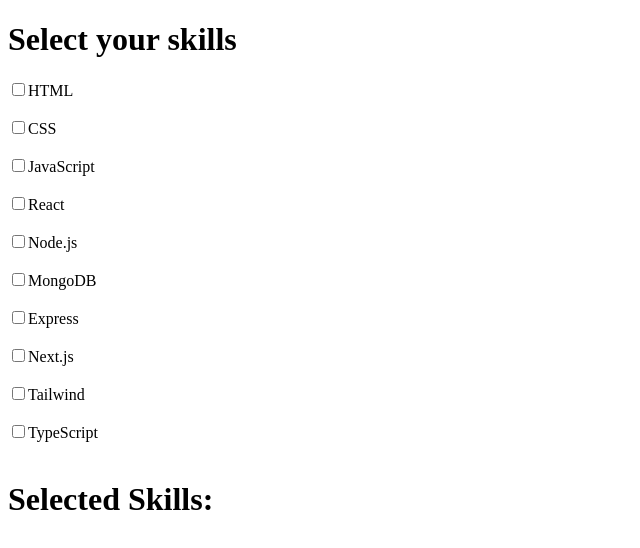
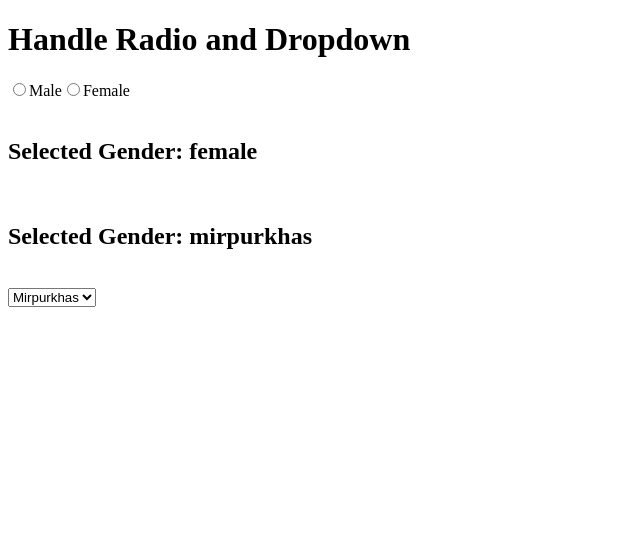
Before and after one commit to saeedali780/learn-react, a React (Vite) app: page / in a window 1280 px wide. Shown: the top 548 px of the page, without its empty margins (0-640 px from the left). Built offline with nearby package versions, Linux system fonts and the light colour scheme.

Commit message:
Handle Radio Button and Dropdown

```diff
--- a/src/App.jsx
+++ b/src/App.jsx
@@ -1,10 +1,12 @@
 import React from 'react';
-import Skills from './Skills';
+import Form from './Form.jsx';
+// import Skills from './Skills';
 
 const App = () => {
   return (
     <div>
-      <Skills/>
+      <Form/>
+      {/* <Skills/> */}
     </div>
   )
 }
--- /dev/null
+++ b/src/Form.jsx
@@ -0,0 +1,26 @@
+import React, { useState } from 'react';
+
+const Form = () => {
+    const [gender,setGender] = useState("female");
+    const [city,setCity] = useState("mirpurkhas")
+  return (
+    <div>
+        <h1>Handle Radio and Dropdown</h1>
+
+        <input type="radio" checked={gender=="Male"} onChange={(e)=>setGender(e.target.value)} value={"Male"} name='gender' id='male' />
+        <label htmlFor="male">Male</label>
+        <input type="radio" checked={gender=="Female"} onChange={(e)=>setGender(e.target.value)} value={"Female"} name='gender' id='female' />
+        <label htmlFor="female">Female</label>
+        <br/><br/>
+        <h2>Selected Gender: {gender}</h2><br/>
+        <h2>Selected Gender: {city}</h2><br/>
+        <select defaultValue={"mirpurkhas"} onChange={(e)=> setCity(e.target.value)}>
+            <option value="karachi">Karachi</option>
+            <option value="mirpurkhas">Mirpurkhas</option>
+            <option value="hyderabad">Hyderabad</option>
+        </select>
+    </div>
+  )
+}
+
+export default Form
```
